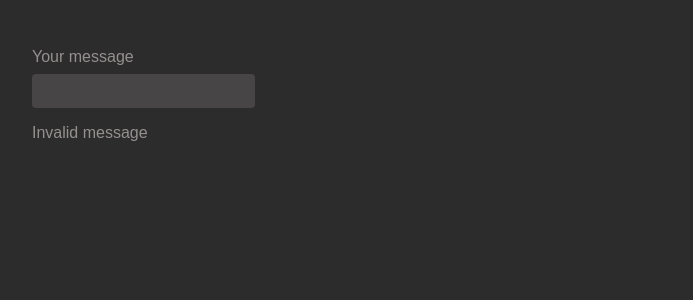
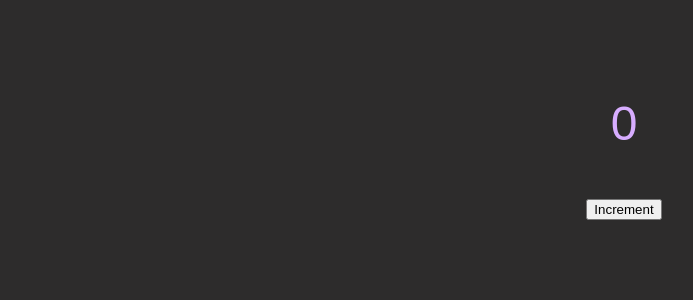
Before and after one commit to sh15fa/react-exercises, a React (Create React App) app: page / in a window 1280 px wide. Shown: the top 300 px of the page, without its empty margins (16-709 px from the left). Built offline with nearby package versions, Linux system fonts and the light colour scheme.

Commit message:
4)exercise8

```diff
--- a/src/App.js
+++ b/src/App.js
@@ -4,18 +4,16 @@ import './Style.css';
 
 // don't change the Component name "App"
 export default function App() {
-    const[enteredVal,setMsg]=useState("Invalid");
-    const showMsg=(event)=>{
-
-            if(event.target.value.trim().length>=3){
-            setMsg("Valid");
-        }
+    const [counter,incCounter]=useState(0);
+    const Increment=()=>{
+        incCounter((prevCounter)=>{
+            return prevCounter+1;
+        })
     };
     return (
-        <form>
-        <label class="label">Your message</label>
-        <input type="text" class="input" onChange={showMsg}  />
-        <p>{enteredVal} message</p>
-    </form>
+      <div>
+        <p id="counter">{counter}</p>
+        <button onClick={Increment}t>Increment</button>
+      </div>
     );
 }
--- a/src/Style.css
+++ b/src/Style.css
@@ -4,18 +4,10 @@ body {
     padding: 3rem;
     background-color: #2d2c2c;
     color: #959090;
+    text-align: center;
 }
 
-label {
-    display: block;
-    margin-bottom: 0.5rem;
+#counter {
+    color: #d7adff;
+    font-size: 3rem;
 }
-
-input {
-    font: inherit;
-    padding: 0.5rem;
-    background-color: #474545;
-    border: none;
-    border-radius: 4px;
-    color: white;
-}
```
